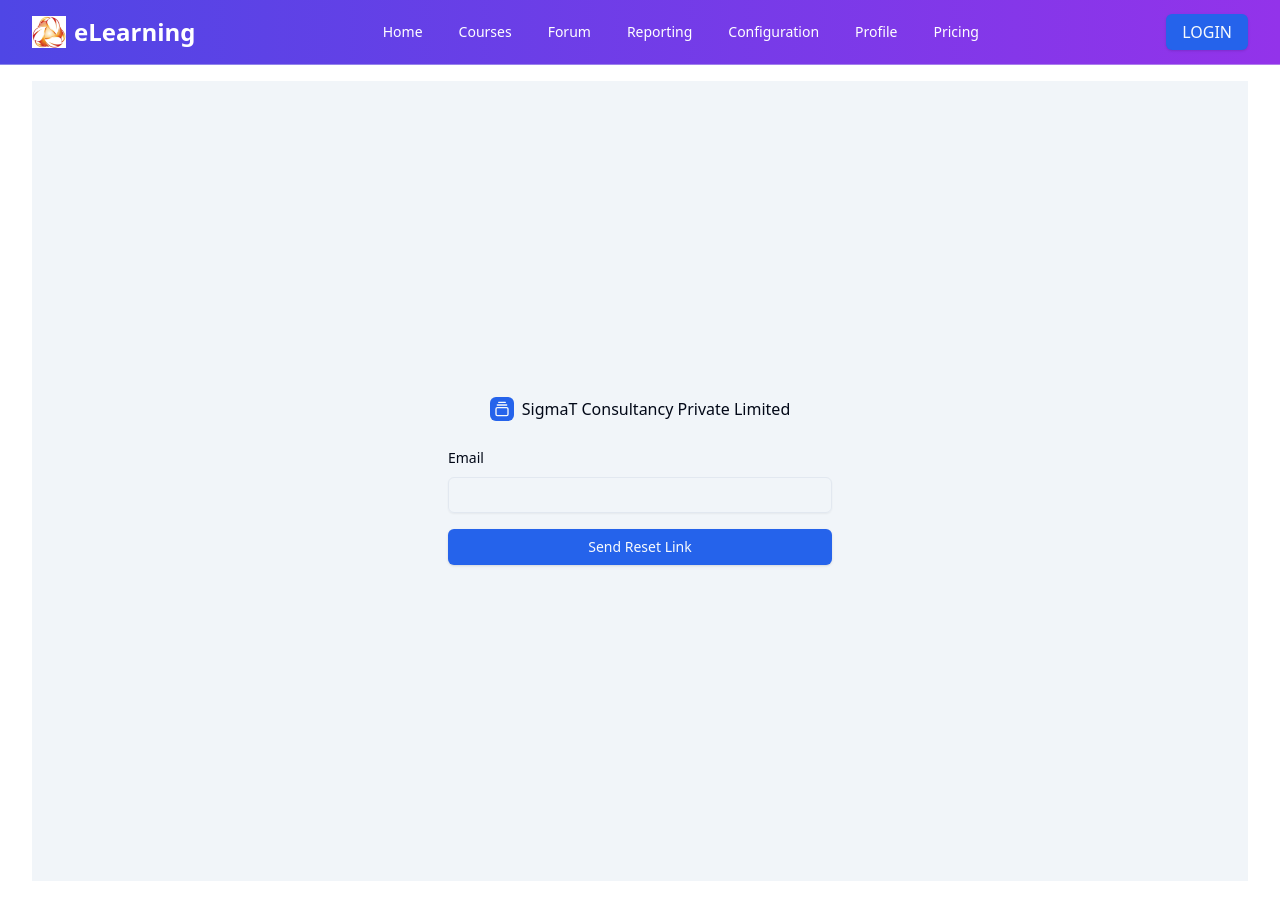
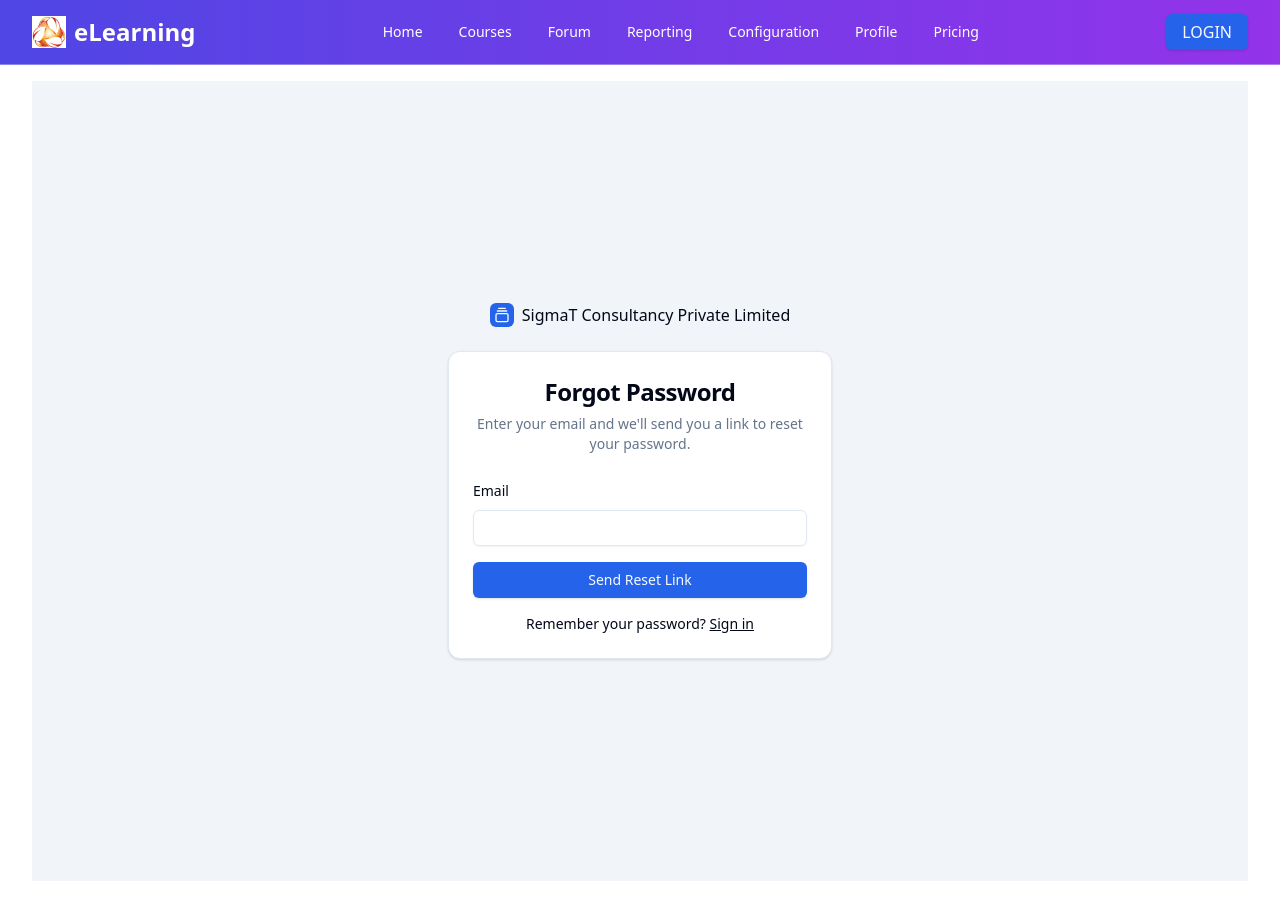
Before and after one commit to VishaL6i9/NextJS-LMS_Sigmat, a Next.js app: page /auth/forgot-password in a window 1280 px wide. Built offline with nearby package versions, Linux system fonts and the light colour scheme.

Commit message:
feat: Refactor Auth with shadcn/ui

```diff
--- a/app/(navbar)/auth/forgot-password/page.tsx
+++ b/app/(navbar)/auth/forgot-password/page.tsx
@@ -1,7 +1,7 @@
-import { GalleryVerticalEnd } from "lucide-react"
 import { ForgotPasswordForm } from "@/app/components/forms/forgot-password-form";
+import { GalleryVerticalEnd } from "lucide-react";
 
-export default function AuthPage() {
+export default function ForgotPasswordPage() {
     return (
         <div className="bg-muted flex min-h-svh flex-col items-center justify-center gap-6 p-6 md:p-10">
             <div className="flex w-full max-w-sm flex-col gap-6">
--- a/app/components/forms/forgot-password-form.tsx
+++ b/app/components/forms/forgot-password-form.tsx
@@ -14,121 +14,99 @@
     FormMessage,
 } from "@/components/ui/form";
 import { Input } from "@/components/ui/input";
+import { Card, CardContent, CardDescription, CardHeader, CardTitle } from "@/components/ui/card";
+import { Loader2 } from "lucide-react";
 
 const formSchema = z.object({
     email: z.string().email("Invalid email address"),
-    otp: z.string().optional(),
-    newPassword: z.string().optional(),
-    confirmPassword: z.string().optional(),
 });
 
 export function ForgotPasswordForm() {
     const [isLoading, setIsLoading] = useState(false);
-    const [step, setStep] = useState<"email" | "otp" | "reset">("email");
+    const [errorMessage, setErrorMessage] = useState("");
+    const [successMessage, setSuccessMessage] = useState("");
 
     const form = useForm<z.infer<typeof formSchema>>({
         resolver: zodResolver(formSchema),
         defaultValues: {
             email: "",
-            otp: "",
-            newPassword: "",
-            confirmPassword: "",
         },
     });
 
     async function onSubmit(values: z.infer<typeof formSchema>) {
         setIsLoading(true);
-        try {
-            // Implement your password reset logic here
-            console.log(values);
-            if (step === "email") {
-                setStep("otp");
-            } else if (step === "otp") {
-                setStep("reset");
-            }
-        } catch (error) {
-            console.error(error);
-        } finally {
-            setIsLoading(false);
-        }
+        setErrorMessage("");
+        setSuccessMessage("");
+
+        // Simulate API call
+        await new Promise(resolve => setTimeout(resolve, 2000));
+
+        // Replace with your actual API call
+        console.log(values);
+
+        setSuccessMessage("If an account with that email exists, a password reset link has been sent.");
+        setIsLoading(false);
     }
 
     return (
-        <Form {...form}>
-            <form onSubmit={form.handleSubmit(onSubmit)} className="space-y-4">
-                {step === "email" && (
-                    <FormField
-                        control={form.control}
-                        name="email"
-                        render={({ field }) => (
-                            <FormItem>
-                                <FormLabel>Email</FormLabel>
-                                <FormControl>
-                                    <Input type="email" {...field} />
-                                </FormControl>
-                                <FormMessage />
-                            </FormItem>
+        <Card>
+            <CardHeader className="text-center">
+                <CardTitle className="text-2xl">Forgot Password</CardTitle>
+                <CardDescription>
+                    Enter your email and we'll send you a link to reset your password.
+                </CardDescription>
+            </CardHeader>
+            <CardContent>
+                <Form {...form}>
+                    <form onSubmit={form.handleSubmit(onSubmit)} className="grid gap-4">
+                        {errorMessage && (
+                            <div className="p-3 text-sm bg-red-50 border border-red-200 text-red-600 rounded-md">
+                                {errorMessage}
+                            </div>
                         )}
-                    />
-                )}
 
-                {step === "otp" && (
-                    <FormField
-                        control={form.control}
-                        name="otp"
-                        render={({ field }) => (
-                            <FormItem>
-                                <FormLabel>Enter OTP</FormLabel>
-                                <FormControl>
-                                    <Input {...field} />
-                                </FormControl>
-                                <FormMessage />
-                            </FormItem>
+                        {successMessage && (
+                            <div className="p-3 text-sm bg-green-50 border border-green-200 text-green-600 rounded-md">
+                                {successMessage}
+                            </div>
                         )}
-                    />
-                )}
 
-                {step === "reset" && (
-                    <>
                         <FormField
                             control={form.control}
-                            name="newPassword"
+                            name="email"
                             render={({ field }) => (
                                 <FormItem>
-                                    <FormLabel>New Password</FormLabel>
+                                    <FormLabel>Email</FormLabel>
                                     <FormControl>
-                                        <Input type="password" {...field} />
+                                        <Input type="email" {...field} />
                                     </FormControl>
                                     <FormMessage />
                                 </FormItem>
                             )}
                         />
-                        <FormField
-                            control={form.control}
-                            name="confirmPassword"
-                            render={({ field }) => (
-                                <FormItem>
-                                    <FormLabel>Confirm Password</FormLabel>
-                                    <FormControl>
-                                        <Input type="password" {...field} />
-                                    </FormControl>
-                                    <FormMessage />
-                                </FormItem>
-                            )}
-                        />
-                    </>
-                )}
 
-                <Button type="submit" className="w-full" disabled={isLoading}>
-                    {isLoading
-                        ? "Processing..."
-                        : step === "email"
-                            ? "Send Reset Link"
-                            : step === "otp"
-                                ? "Verify OTP"
-                                : "Reset Password"}
-                </Button>
-            </form>
-        </Form>
+                        <Button
+                            type="submit"
+                            disabled={isLoading}
+                            className="w-full"
+                        >
+                            {isLoading ? (
+                                <>
+                                    <Loader2 className="mr-2 h-4 w-4 animate-spin" />
+                                    Sending...
+                                </>
+                            ) : "Send Reset Link"}
+                        </Button>
+
+                        <div className="text-center text-sm">
+                            Remember your password?{" "}
+                            <a href="/auth/login" className="underline">
+                                Sign in
+                            </a>
+                        </div>
+                    </form>
+                </Form>
+            </CardContent>
+        </Card>
     );
 }
--- a/app/components/forms/register-form.tsx
+++ b/app/components/forms/register-form.tsx
@@ -14,16 +14,7 @@
     FormMessage,
 } from "@/components/ui/form";
 import { Input } from "@/components/ui/input";
-import {
-    Select,
-    SelectContent,
-    SelectItem,
-    SelectTrigger,
-    SelectValue,
-} from "@/components/ui/select";
-import { Checkbox } from "@/components/ui/checkbox";
-import { FiUser, FiMail, FiLock } from "react-icons/fi";
-import { Card, CardContent, CardDescription, CardFooter, CardHeader, CardTitle } from "@/components/ui/card";
+import { Card, CardContent, CardDescription, CardHeader, CardTitle } from "@/components/ui/card";
 import { Alert, AlertDescription, AlertTitle } from "@/components/ui/alert";
 import { AlertCircle, CheckCircle2, Loader2 } from "lucide-react";
 
@@ -33,15 +24,6 @@
     email: z.string().email("Invalid email address"),
     password: z.string().min(8, "Password must be at least 8 characters"),
     confirmPassword: z.string(),
-    role: z.enum(["USERS", "INSTRUCTOR", "ADMIN", "organization_admin"]),
-    organizationName: z.string().optional(),
-    timeZone: z.string(),
-    language: z.string(),
-    country: z.string(),
-    phoneNumber: z.string().optional(),
-    consentToTerms: z.boolean().refine((val) => val === true, {
-        message: "You must agree to the terms and conditions",
-    }),
 }).refine((data) => data.password === data.confirmPassword, {
     message: "Passwords don't match",
     path: ["confirmPassword"],
@@ -61,11 +43,6 @@
             email: "",
             password: "",
             confirmPassword: "",
-            role: "USERS",
-            timeZone: "UTC",
-            language: "en",
-            country: "",
-            consentToTerms: false,
         },
     });
 
@@ -106,16 +83,18 @@
     }
 
     return (
-        <Card className="w-full max-w-md mx-auto">
-            <CardHeader>
-                <CardTitle className="text-2xl text-center">Create Your Account</CardTitle>
-                <CardDescription className="text-center">Enter your information to register</CardDescription>
+        <Card>
+            <CardHeader className="text-center">
+                <CardTitle className="text-2xl">Create an account</CardTitle>
+                <CardDescription>
+                    Enter your details below to create your account
+                </CardDescription>
             </CardHeader>
             <CardContent>
                 <Form {...form}>
-                    <form onSubmit={form.handleSubmit(onSubmit)} className="space-y-4">
+                    <form onSubmit={form.handleSubmit(onSubmit)} className="grid gap-4">
                         {errorMessage && (
-                            <Alert variant="destructive" className="mb-4">
+                            <Alert variant="destructive">
                                 <AlertCircle className="h-4 w-4" />
                                 <AlertTitle>Error</AlertTitle>
                                 <AlertDescription>{errorMessage}</AlertDescription>
@@ -123,7 +102,7 @@
                         )}
 
                         {successMessage && (
-                            <Alert className="mb-4 border-green-500 text-green-700">
+                            <Alert variant="default">
                                 <CheckCircle2 className="h-4 w-4" />
                                 <AlertTitle>Success</AlertTitle>
                                 <AlertDescription>{successMessage}</AlertDescription>
@@ -138,12 +117,7 @@
                                     <FormItem>
                                         <FormLabel>First Name</FormLabel>
                                         <FormControl>
-                                            <div className="relative">
-                                                <span className="absolute left-3 top-1/2 transform -translate-y-1/2 text-muted-foreground">
-                                                    <FiUser size={16} />
-                                                </span>
-                                                <Input className="pl-10" {...field} />
-                                            </div>
+                                            <Input placeholder="John" {...field} />
                                         </FormControl>
                                         <FormMessage />
                                     </FormItem>
@@ -156,12 +130,7 @@
                                     <FormItem>
                                         <FormLabel>Last Name</FormLabel>
                                         <FormControl>
-                                            <div className="relative">
-                                                <span className="absolute left-3 top-1/2 transform -translate-y-1/2 text-muted-foreground">
-                                                    <FiUser size={16} />
-                                                </span>
-                                                <Input className="pl-10" {...field} />
-                                            </div>
+                                            <Input placeholder="Doe" {...field} />
                                         </FormControl>
                                         <FormMessage />
                                     </FormItem>
@@ -176,40 +145,12 @@
                                 <FormItem>
                                     <FormLabel>Email</FormLabel>
                                     <FormControl>
-                                        <div className="relative">
-                                            <span className="absolute left-3 top-1/2 transform -translate-y-1/2 text-muted-foreground">
-                                                <FiMail size={16} />
-                                            </span>
-                                            <Input type="email" className="pl-10" {...field} />
-                                        </div>
+                                        <Input type="email" placeholder="john.doe@example.com" {...field} />
                                     </FormControl>
                                     <FormMessage />
                                 </FormItem>
                             )}
                         />
-
-                        {/*<FormField*/}
-                        {/*    control={form.control}*/}
-                        {/*    name="role"*/}
-                        {/*    render={({ field }) => (*/}
-                        {/*        <FormItem>*/}
-                        {/*            <FormLabel>Role</FormLabel>*/}
-                        {/*            <Select value={field.value} onValueChange={field.onChange}>*/}
-                        {/*                <FormControl>*/}
-                        {/*                    <SelectTrigger>*/}
-                        {/*                        <SelectValue placeholder="Select a role" />*/}
-                        {/*                    </SelectTrigger>*/}
-                        {/*                </FormControl>*/}
-                        {/*                <SelectContent>*/}
-                        {/*                    <SelectItem value="USER">User</SelectItem>*/}
-                        {/*                    <SelectItem value="INSTRUCTOR">Instructor</SelectItem>*/}
-                        {/*                    <SelectItem value="ADMIN">Admin</SelectItem>*/}
-                        {/*                </SelectContent>*/}
-                        {/*            </Select>*/}
-                        {/*            <FormMessage />*/}
-                        {/*        </FormItem>*/}
-                        {/*    )}*/}
-                        {/*/>*/}
 
                         <FormField
                             control={form.control}
@@ -218,12 +159,7 @@
                                 <FormItem>
                                     <FormLabel>Password</FormLabel>
                                     <FormControl>
-                                        <div className="relative">
-                                            <span className="absolute left-3 top-1/2 transform -translate-y-1/2 text-muted-foreground">
-                                                <FiLock size={16} />
-                                            </span>
-                                            <Input type="password" className="pl-10" {...field} />
-                                        </div>
+                                        <Input type="password" {...field} />
                                     </FormControl>
                                     <FormMessage />
                                 </FormItem>
@@ -237,35 +173,9 @@
                                 <FormItem>
                                     <FormLabel>Confirm Password</FormLabel>
                                     <FormControl>
-                                        <div className="relative">
-                                            <span className="absolute left-3 top-1/2 transform -translate-y-1/2 text-muted-foreground">
-                                                <FiLock size={16} />
-                                            </span>
-                                            <Input type="password" className="pl-10" {...field} />
-                                        </div>
+                                        <Input type="password" {...field} />
                                     </FormControl>
                                     <FormMessage />
-                                </FormItem>
-                            )}
-                        />
-
-                        <FormField
-                            control={form.control}
-                            name="consentToTerms"
-                            render={({ field }) => (
-                                <FormItem className="flex flex-row items-start space-x-3 space-y-0 mt-4">
-                                    <FormControl>
-                                        <Checkbox
-                                            checked={field.value}
-                                            onCheckedChange={field.onChange}
-                                        />
-                                    </FormControl>
-                                    <div className="space-y-1 leading-none">
-                                        <FormLabel className="text-sm font-normal">
-                                            I agree to the <a href="#" className="text-primary hover:underline">terms and conditions</a>
-                                        </FormLabel>
-                                        <FormMessage />
-                                    </div>
                                 </FormItem>
                             )}
                         />
@@ -278,18 +188,20 @@
                             {isLoading ? (
                                 <>
                                     <Loader2 className="mr-2 h-4 w-4 animate-spin" />
-                                    Registering...
+                                    Creating Account...
                                 </>
                             ) : "Create Account"}
                         </Button>
+
+                        <div className="text-center text-sm">
+                            Already have an account?{" "}
+                            <a href="/auth/login" className="underline">
+                                Sign in
+                            </a>
+                        </div>
                     </form>
                 </Form>
             </CardContent>
-            <CardFooter>
-                <p className="w-full text-center text-sm text-muted-foreground">
-                    Already have an account? <a href="/auth/login" className="text-primary font-medium hover:underline">Sign in</a>
-                </p>
-            </CardFooter>
         </Card>
     );
 }
```
Also changed, not shown: app/components/forms/login-form.tsx (+22 -22 lines).
